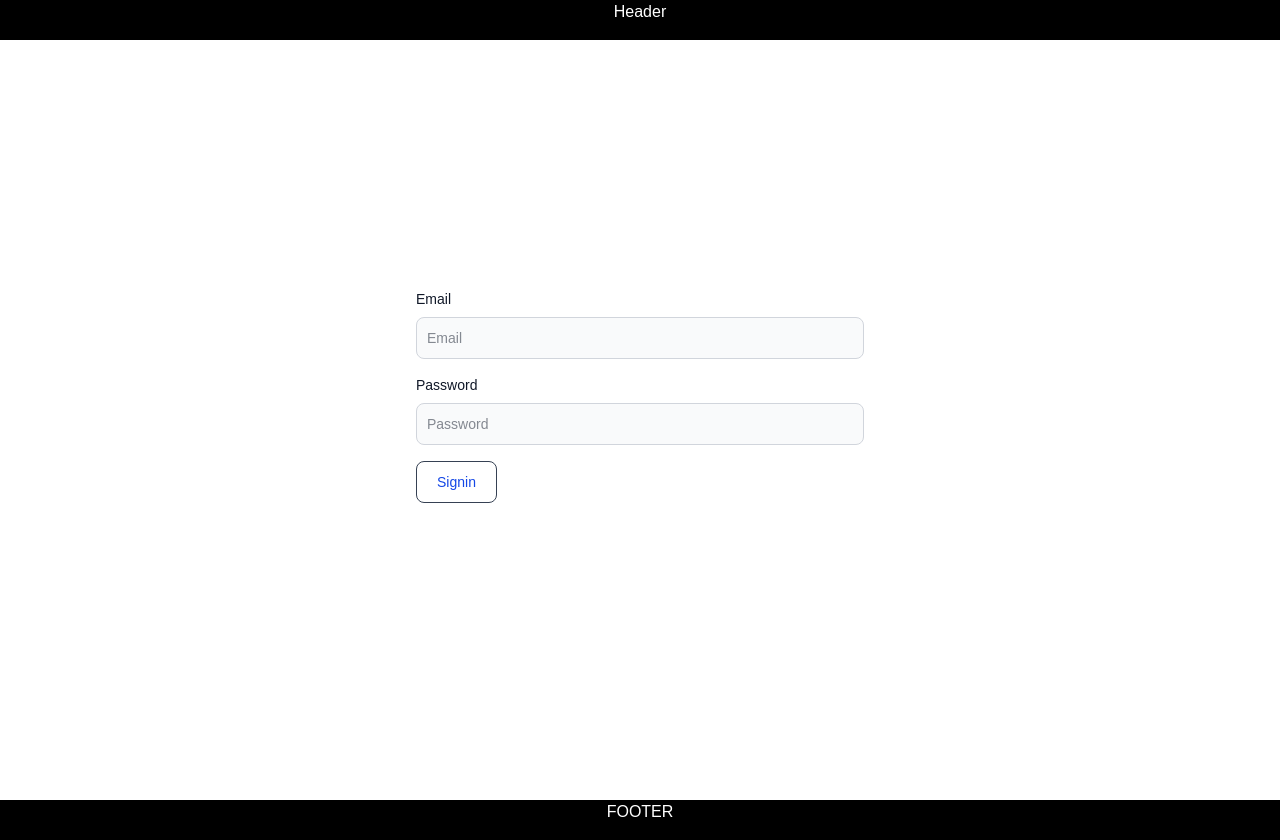
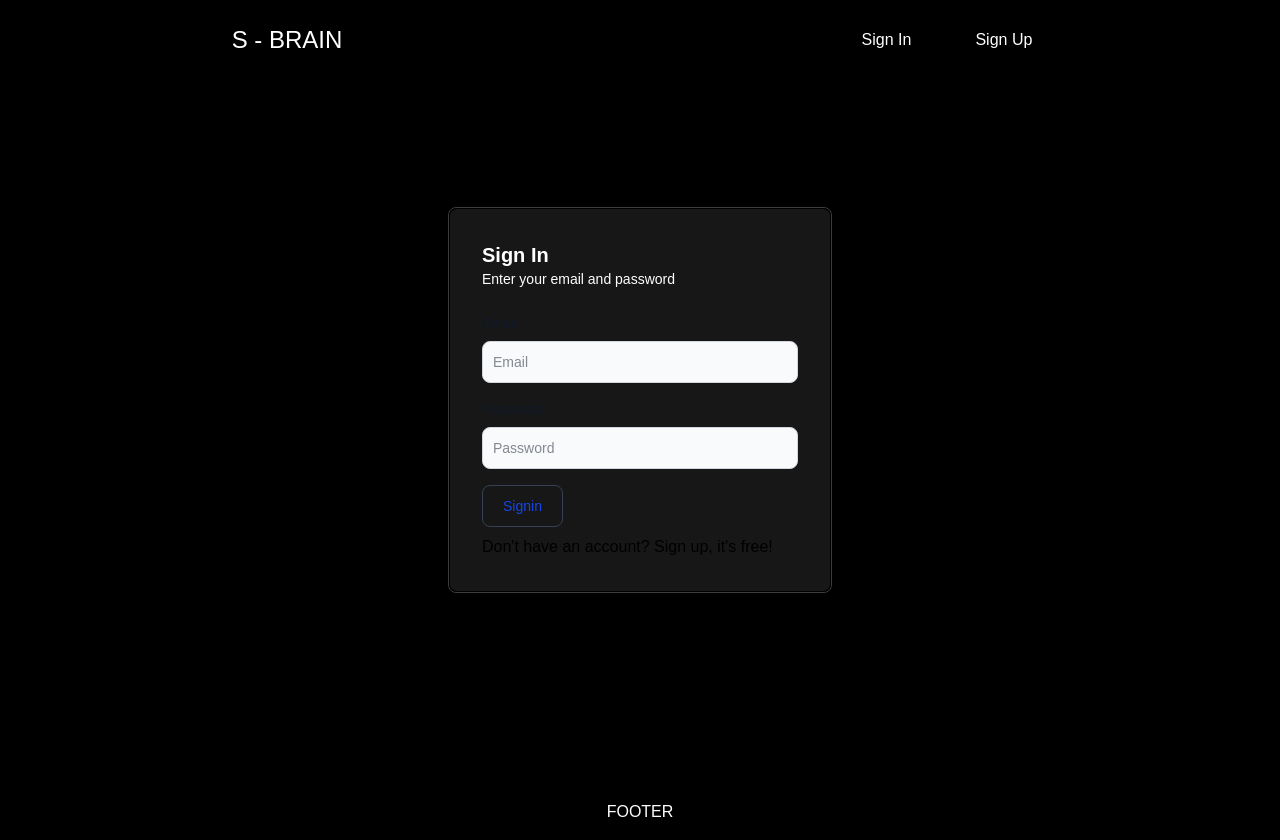
Before and after one commit to ratulbmg/second-brain, a React (Vite) app in the folder frontend/: page /signin in a window 1280 px wide. Built offline with nearby package versions, Linux system fonts and the light colour scheme; no server answers.

Commit message:
first commit

```diff
--- a/frontend/package.json
+++ b/frontend/package.json
@@ -14,7 +14,6 @@
     "@tailwindcss/vite": "^4.1.13",
     "axios": "^1.12.2",
     "clsx": "^2.1.1",
-    "framer-motion": "^12.23.16",
     "react": "^19.1.1",
     "react-dom": "^19.1.1",
     "react-hook-form": "^7.63.0",
@@ -32,7 +31,7 @@
     "eslint-plugin-react-hooks": "^5.2.0",
     "eslint-plugin-react-refresh": "^0.4.20",
     "globals": "^16.3.0",
-    "typescript": "~5.8.3",
+    "typescript": "^5.9.2",
     "typescript-eslint": "^8.39.1",
     "vite": "^7.1.2"
   }
--- a/frontend/src/app/Layout.tsx
+++ b/frontend/src/app/Layout.tsx
@@ -1,7 +1,6 @@
 import React from 'react';
 import { Outlet } from 'react-router-dom';
-import Header from '../components/layout/Header';
-import Footer from '../components/layout/Footer';
+import { Header, Footer } from '../components';
 
 
 const Layout: React.FC =() => {
--- a/frontend/src/components/index.ts
+++ b/frontend/src/components/index.ts
@@ -1,7 +1,11 @@
 import Button from './ui/Button';
 import Input from './ui/Input';
+import Header from './layout/Header';
+import Footer from './layout/Footer';
 
 export {
     Button,
-    Input
+    Input,
+    Header,
+    Footer
 };
--- a/frontend/src/components/layout/Header.tsx
+++ b/frontend/src/components/layout/Header.tsx
@@ -1,9 +1,23 @@
+import { useNavigate } from 'react-router-dom';
 import { cn } from '../../utils';
 
 const Header: React.FC =() => {
+
+    let navigate = useNavigate()
+
     return (
         <>
-            <h1 className={cn('absolute text-center bg-black text-white h-10 w-screen z-10')}>Header</h1>
+            <div className={cn('absolute text-center bg-black text-white w-screen h-20 flex justify-around items-center gap-10 z-10')}>
+                <div className='flex justify-center items-center'><h1 className='text-2xl'>S - BRAIN</h1></div>
+                <div className='flex justify-center items-center gap-8'>
+                    <div onClick={()=> navigate('/signin')} className='flex justify-center items-center bg-black text-white hover:shadow-[0px_2px_4px_rgba(255,255,255,0.7)] hover:-translate-y-0.5 active:scale-95 transition duration-200 px-4 py-1 rounded-2xl cursor-pointer'>
+                        <p>Sign In</p>
+                    </div>
+                    <div onClick={()=> navigate('/signup')} className='flex justify-center items-center bg-black text-white hover:shadow-[0px_2px_4px_rgba(255,255,255,0.7)] hover:-translate-y-0.5 active:scale-95 transition duration-200 px-4 py-1 rounded-2xl cursor-pointer'>
+                        <p>Sign Up</p>
+                    </div>
+                </div>
+            </div>
         </>
     )
 }
--- a/frontend/src/pages/Signin/Signin.tsx
+++ b/frontend/src/pages/Signin/Signin.tsx
@@ -46,7 +46,8 @@ const Signin: React.FC = () => {
     };
 
     return (
-        <div className={cn('flex flex-col items-center justify-center h-screen w-screen')}>
+        <>
+            {/* <div className={cn('flex flex-col items-center justify-center h-screen w-screen')}>
                 <form onSubmit={handleSubmit(onSubmit)} className="space-y-4 w-full max-w-md">
                     <Input
                         label='Email'
@@ -81,7 +82,52 @@ const Signin: React.FC = () => {
                         {isLoading ? 'Signing in...' : 'Signin'}
                     </Button>
                 </form>
+            </div> */}
+            <div className={cn(' bg-black flex flex-col items-center justify-center h-screen w-full')}>
+                <form onSubmit={handleSubmit(onSubmit)} className=" m-auto max-w-sm w-full rounded-lg border-[1px] border-solid border-[#3B3C3C]">
+                    <div className="bg-card rounded-lg border p-8 bg-[#171717]">
+                        <h1 className="text-xl text-white font-semibold">Sign In</h1>
+                        <p className="text-sm text-white">Enter your email and password</p>
+
+                        <div className="mt-6 space-y-4">
+                            <Input
+                                label='Email'
+                                placeholder='Email'
+                                {...register('email', {
+                                    required: 'Email is required',
+                                    pattern: {
+                                        value: /^\S+@\S+$/i,
+                                        message: 'Invalid email address'
+                                    }
+                                })}
+                            />
+                            {errors.email && <p className="text-red-500 text-sm">{errors.email.message}</p>}
+
+                            <Input
+                                label='Password'
+                                placeholder='Password'
+                                type='password'
+                                {...register('password', {
+                                    required: 'Password is required',
+                                    minLength: {
+                                        value: 6,
+                                        message: 'Password must be at least 6 characters'
+                                    }
+                                })}
+                            />
+                            {errors.password && <p className="text-red-500 text-sm">{errors.password.message}</p>}
+
+                            {loginError && <p className="text-red-500 text-sm">{loginError}</p>}
+
+                            <Button variant='primary' disabled={isLoading}>
+                                {isLoading ? 'Signing in...' : 'Signin'}
+                            </Button>
                         </div>
+                        <h1>Don't have an account? Sign up, it's free!</h1>
+                    </div>
+                </form>
+            </div>
+        </>
     );
 };
 
--- a/frontend/src/pages/Signup/Signup.tsx
+++ b/frontend/src/pages/Signup/Signup.tsx
@@ -4,7 +4,7 @@ import { cn } from '../../utils';
 const Signup: React.FC = () => {
     return (
         <>
-            <div className={cn('flex flex-col items-center justify-center h-screen w-screen')}></div>
+            <div className={cn('flex flex-col text-white bg-black items-center justify-center h-screen w-screen')}>Signup</div>
         </>
     )
 }
```
Also changed, not shown: 2 other files (tests, documents, lock files or other folders). Lines whose indentation alone changed are shown as unchanged.
